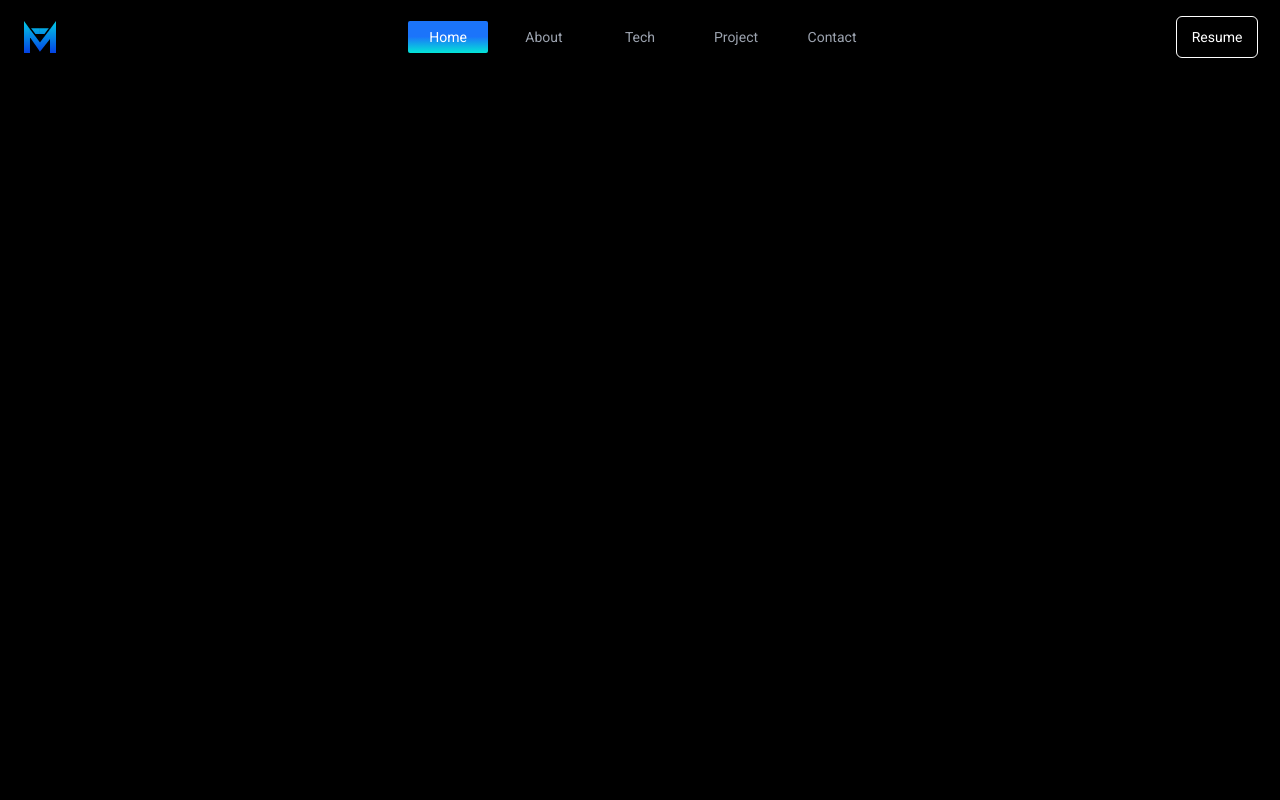
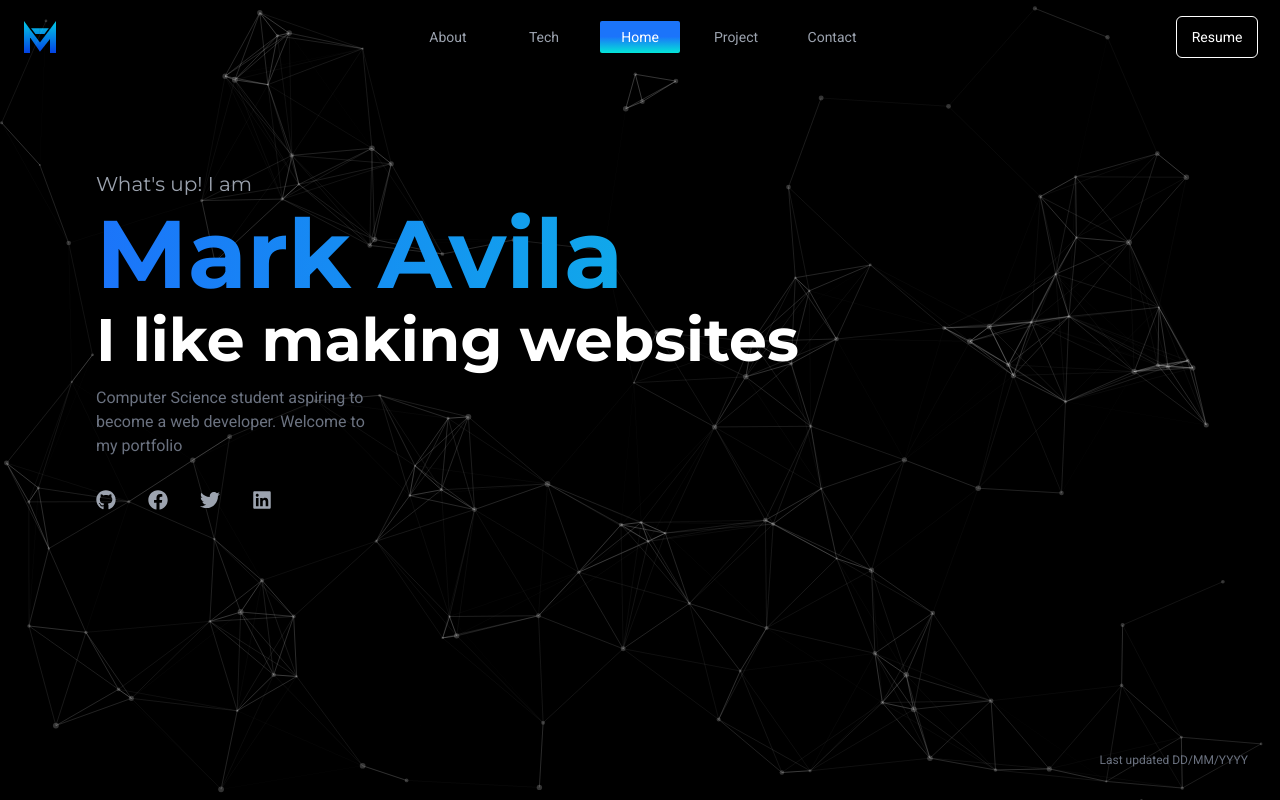
Before and after one commit to Mark-Avila/markavila2, a React (Vite) app: page / in a window 1280 px wide. Built offline with nearby package versions, Linux system fonts and the light colour scheme.

Commit message:
finished home screen

```diff
--- a/package.json
+++ b/package.json
@@ -12,7 +12,9 @@
     "framer-motion": "^9.0.1",
     "react": "^18.2.0",
     "react-dom": "^18.2.0",
-    "react-icons": "^4.7.1"
+    "react-icons": "^4.7.1",
+    "react-tsparticles": "^2.8.0",
+    "tsparticles": "^2.8.0"
   },
   "devDependencies": {
     "@types/react": "^18.0.27",
--- a/src/App.tsx
+++ b/src/App.tsx
@@ -1,31 +1,58 @@
 import { useState } from "react";
 import Header from "./components/Header";
+import { Home } from "./screens";
+import { useCallback } from "react";
+import Particles from "react-tsparticles";
+import { Container, Engine } from "tsparticles-engine";
+import { loadFull } from "tsparticles";
+import particlesJson from "./assets/particlesjs-config.json";
+import { useMediaQuery } from "./hooks";
 
 function App() {
-
   const [activePage, setActivePage] = useState({
-        Home: true,
     About: false,
     Tech: false,
+    Home: true,
     Project: false,
     Contact: false,
   });
 
+  const mobileScreen = useMediaQuery("(min-width: 768px)");
+
   const onNavItemClick = (key: string) => {
     const initialState: typeof activePage = {
-            Home: false,
       About: false,
       Tech: false,
+      Home: false,
       Project: false,
       Contact: false,
-        }
+    };
 
-        return setActivePage({...initialState, [key]: true});
-    }
+    return setActivePage({ ...initialState, [key]: true });
+  };
+
+  const particlesInit = useCallback(async (engine: Engine) => {
+    await loadFull(engine);
+  }, []);
+
+  const normalParticlesJson = JSON.parse(JSON.stringify(particlesJson));
+  const frozenParticlesJson = JSON.parse(JSON.stringify(particlesJson));
+
+  frozenParticlesJson.particles.move.enable = false;
 
   return (
-        <div className="min-h-full">
-            <Header items={activePage} onItemClick={onNavItemClick}/>
+    <div className="flex min-h-full flex-col">
+      <Particles
+        className="z-0"
+        id="tsparticles"
+        options={mobileScreen ? normalParticlesJson : frozenParticlesJson}
+        init={particlesInit}
+      />
+      <Header items={activePage} onItemClick={onNavItemClick} />
+
+      <main className="z-10 flex h-full w-full flex-grow">
+        <Home />
+      </main>
     </div>
   );
 }
--- /dev/null
+++ b/src/assets/particlesjs-config.json
@@ -0,0 +1,110 @@
+{
+  "particles": {
+    "number": {
+      "value": 120,
+      "density": {
+        "enable": true,
+        "value_area": 800
+      }
+    },
+    "color": {
+      "value": "#ffffff"
+    },
+    "shape": {
+      "type": "circle",
+      "stroke": {
+        "width": 0,
+        "color": "#000000"
+      },
+      "polygon": {
+        "nb_sides": 5
+      },
+      "image": {
+        "src": "img/github.svg",
+        "width": 100,
+        "height": 100
+      }
+    },
+    "opacity": {
+      "value": 0.2,
+      "random": false,
+      "anim": {
+        "enable": false,
+        "speed": 1,
+        "opacity_min": 0.1,
+        "sync": false
+      }
+    },
+    "size": {
+      "value": 3,
+      "random": true,
+      "anim": {
+        "enable": false,
+        "speed": 40,
+        "size_min": 0.1,
+        "sync": false
+      }
+    },
+    "line_linked": {
+      "enable": true,
+      "distance": 150,
+      "color": "#ffffff",
+      "opacity": 0.15,
+      "width": 1
+    },
+    "move": {
+      "enable": true,
+      "speed": 0.5,
+      "direction": "none",
+      "random": true,
+      "straight": false,
+      "out_mode": "out",
+      "bounce": false,
+      "attract": {
+        "enable": false,
+        "rotateX": 600,
+        "rotateY": 1200
+      }
+    }
+  },
+  "interactivity": {
+    "detect_on": "canvas",
+    "events": {
+      "onhover": {
+        "enable": false,
+        "mode": "repulse"
+      },
+      "onclick": {
+        "enable": false,
+        "mode": "push"
+      },
+      "resize": true
+    },
+    "modes": {
+      "grab": {
+        "distance": 400,
+        "line_linked": {
+          "opacity": 1
+        }
+      },
+      "bubble": {
+        "distance": 400,
+        "size": 40,
+        "duration": 2,
+        "opacity": 8,
+        "speed": 3
+      },
+      "repulse": {
+        "distance": 200,
+        "duration": 0.4
+      },
+      "push": {
+        "particles_nb": 4
+      },
+      "remove": {
+        "particles_nb": 2
+      }
+    }
+  },
+  "retina_detect": true
+}
--- a/src/components/InitialLogo.tsx
+++ b/src/components/InitialLogo.tsx
@@ -51,8 +51,8 @@ function InitialLogo() {
           y2="558"
           gradientUnits="userSpaceOnUse"
         >
-          <stop className="logo-transition" stop-color={`${isHovering ? '#0342E5' : '#03CAE5'}`} />
-          <stop className="logo-transition" offset="1" stop-color={`${isHovering ? '#03CAE5' : '#0342E5'}`}/>
+          <stop className="logo-transition" stopColor={`${isHovering ? '#0342E5' : '#03CAE5'}`} />
+          <stop className="logo-transition" offset="1" stopColor={`${isHovering ? '#03CAE5' : '#0342E5'}`}/>
         </linearGradient>
         <linearGradient
           id="paint1_linear_405_39"
@@ -62,8 +62,8 @@ function InitialLogo() {
           y2="558"
           gradientUnits="userSpaceOnUse"
         >
-          <stop className="logo-transition" stop-color={`${isHovering ? '#0342E5' : '#03CAE5'}`} />
-          <stop className="logo-transition" offset="1" stop-color={`${isHovering ? '#03CAE5' : '#0342E5'}`}/>
+          <stop className="logo-transition" stopColor={`${isHovering ? '#0342E5' : '#03CAE5'}`} />
+          <stop className="logo-transition" offset="1" stopColor={`${isHovering ? '#03CAE5' : '#0342E5'}`}/>
         </linearGradient>
         <linearGradient
           id="paint2_linear_405_39"
@@ -73,8 +73,8 @@ function InitialLogo() {
           y2="558"
           gradientUnits="userSpaceOnUse"
         >
-          <stop className="logo-transition" stop-color={`${isHovering ? '#0342E5' : '#03CAE5'}`} />
-          <stop className="logo-transition" offset="1" stop-color={`${isHovering ? '#03CAE5' : '#0342E5'}`}/>
+          <stop className="logo-transition" stopColor={`${isHovering ? '#0342E5' : '#03CAE5'}`} />
+          <stop className="logo-transition" offset="1" stopColor={`${isHovering ? '#03CAE5' : '#0342E5'}`}/>
         </linearGradient>
         <linearGradient
           id="paint3_linear_405_39"
@@ -84,8 +84,8 @@ function InitialLogo() {
           y2="558"
           gradientUnits="userSpaceOnUse"
         >
-          <stop className="logo-transition" stop-color={`${isHovering ? '#0342E5' : '#03CAE5'}`} />
-          <stop className="logo-transition" offset="1" stop-color={`${isHovering ? '#03CAE5' : '#0342E5'}`}/>
+          <stop className="logo-transition" stopColor={`${isHovering ? '#0342E5' : '#03CAE5'}`} />
+          <stop className="logo-transition" offset="1" stopColor={`${isHovering ? '#03CAE5' : '#0342E5'}`}/>
         </linearGradient>
         <linearGradient
           id="paint4_linear_405_39"
@@ -95,8 +95,8 @@ function InitialLogo() {
           y2="558"
           gradientUnits="userSpaceOnUse"
         >
-          <stop className="logo-transition" stop-color={`${isHovering ? '#0342E5' : '#03CAE5'}`} />
-          <stop className="logo-transition" offset="1" stop-color={`${isHovering ? '#03CAE5' : '#0342E5'}`}/>
+          <stop className="logo-transition" stopColor={`${isHovering ? '#0342E5' : '#03CAE5'}`} />
+          <stop className="logo-transition" offset="1" stopColor={`${isHovering ? '#03CAE5' : '#0342E5'}`}/>
         </linearGradient>
         <linearGradient
           id="paint5_linear_405_39"
@@ -106,8 +106,8 @@ function InitialLogo() {
           y2="558"
           gradientUnits="userSpaceOnUse"
         >
-          <stop className="logo-transition" stop-color={`${isHovering ? '#0342E5' : '#03CAE5'}`} />
-          <stop className="logo-transition" offset="1" stop-color={`${isHovering ? '#03CAE5' : '#0342E5'}`}/>
+          <stop className="logo-transition" stopColor={`${isHovering ? '#0342E5' : '#03CAE5'}`} />
+          <stop className="logo-transition" offset="1" stopColor={`${isHovering ? '#03CAE5' : '#0342E5'}`}/>
         </linearGradient>
       </defs>
     </svg>
--- /dev/null
+++ b/src/hooks/index.ts
@@ -0,0 +1,3 @@
+import useMediaQuery from "./useMediaQuery";
+
+export { useMediaQuery };
--- /dev/null
+++ b/src/hooks/useMediaQuery.ts
@@ -0,0 +1,44 @@
+import { useEffect, useState } from "react";
+
+function useMediaQuery(query: string): boolean {
+  const getMatches = (query: string): boolean => {
+    // Prevents SSR issues
+    if (typeof window !== "undefined") {
+      return window.matchMedia(query).matches;
+    }
+    return false;
+  };
+
+  const [matches, setMatches] = useState<boolean>(getMatches(query));
+
+  function handleChange() {
+    setMatches(getMatches(query));
+  }
+
+  useEffect(() => {
+    const matchMedia = window.matchMedia(query);
+
+    // Triggered at the first client-side load and if query changes
+    handleChange();
+
+    // Listen matchMedia
+    if (matchMedia.addListener) {
+      matchMedia.addListener(handleChange);
+    } else {
+      matchMedia.addEventListener("change", handleChange);
+    }
+
+    return () => {
+      if (matchMedia.removeListener) {
+        matchMedia.removeListener(handleChange);
+      } else {
+        matchMedia.removeEventListener("change", handleChange);
+      }
+    };
+    // eslint-disable-next-line react-hooks/exhaustive-deps
+  }, [query]);
+
+  return matches;
+}
+
+export default useMediaQuery;
--- a/src/index.css
+++ b/src/index.css
@@ -22,8 +22,13 @@
   }
 
   .nav-hover {
-    background: linear-gradient(180deg, rgba(27,116,250,1) 49%, rgba(3,229,215,1) 100%) calc(100% - var(--p,0%)) / var(--p,0%) no-repeat;
-    transition: .4s, background-position 0s;
+    background: linear-gradient(
+        180deg,
+        rgba(27, 116, 250, 1) 49%,
+        rgba(3, 229, 215, 1) 100%
+      )
+      calc(100% - var(--p, 0%)) / var(--p, 0%) no-repeat;
+    transition: 0.4s, background-position 0s;
   }
   .nav-hover:hover {
     --p: 100%;
@@ -45,11 +50,9 @@
   .nav-onclick {
     animation-name: navItemClick;
     animation-duration: 300ms;
-    background: linear-gradient(180deg, rgba(27,116,250,1) 49%, rgba(3,229,215,1) 100%);
+    background: linear-gradient(180deg, #1b74fa 49%, #03e5d7 100%);
     color: white !important;
   }
-
-
 
   .resume {
     display: inline-block;
@@ -79,6 +82,15 @@
   }
 
   .logo-transition {
-    transition: .2s ease-in-out;
+    transition: 0.2s ease-in-out;
+  }
+
+  .custom-gradient {
+    background: #1b74fa;
+    background: -webkit-linear-gradient(to right, #1b74fa 0%, #03e5d7 100%);
+    background: -moz-linear-gradient(to right, #1b74fa 0%, #03e5d7 100%);
+    background: linear-gradient(to right, #1b74fa 0%, #03e5d7 100%);
+    -webkit-background-clip: text;
+    -webkit-text-fill-color: transparent;
   }
 }
--- /dev/null
+++ b/src/screens/Home.tsx
@@ -0,0 +1,42 @@
+import { FaFacebook, FaGithub, FaLinkedin, FaTwitter } from "react-icons/fa";
+
+function Home() {
+
+
+
+
+  return (
+    <div className="flex w-full flex-col justify-start p-8 md:pl-24 md:pt-24">
+      <h5 className="font-montserrat text-sm text-gray-400 md:text-base lg:text-xl">What's up! I am</h5>
+      <h1 className="mt-2 custom-gradient font-montserrat text-5xl font-bold text-white md:text-6xl lg:text-8xl">
+        Mark Avila
+      </h1>
+      <h2 className="mt-2 font-montserrat text-xl font-bold text-white md:text-3xl lg:text-6xl">
+        I like making websites
+      </h2>
+      <p className="mt-4 font-roboto text-sm text-gray-500 md:text-base lg:w-1/4">
+        Computer Science student aspiring to become a web developer. Welcome to
+        my portfolio
+      </p>
+      <div className="mt-8 flex">
+        <button className="active:text-white mr-8 text-3xl text-gray-400 lg:text-xl lg:mr-8">
+          <FaGithub />
+        </button>
+        <button className="active:text-white mr-8 text-3xl text-gray-400 lg:text-xl lg:mr-8">
+          <FaFacebook />
+        </button>
+        <button className="active:text-white mr-8 text-3xl text-gray-400 lg:text-xl lg:mr-8">
+          <FaTwitter />
+        </button>
+        <button className="active:text-white mr-8 text-3xl text-gray-400 lg:text-xl lg:mr-8">
+          <FaLinkedin />
+        </button>
+      </div>
+      <p className="mt-auto font-roboto text-xs text-gray-500 md:text-right">
+        Last updated DD/MM/YYYY
+      </p>
+    </div>
+  );
+}
+
+export default Home;
--- /dev/null
+++ b/src/screens/index.ts
@@ -0,0 +1,3 @@
+import Home from "./Home";
+
+export { Home };
```
Also changed, not shown: 1 other file (tests, documents, lock files or other folders). Lines whose indentation alone changed are shown as unchanged.
